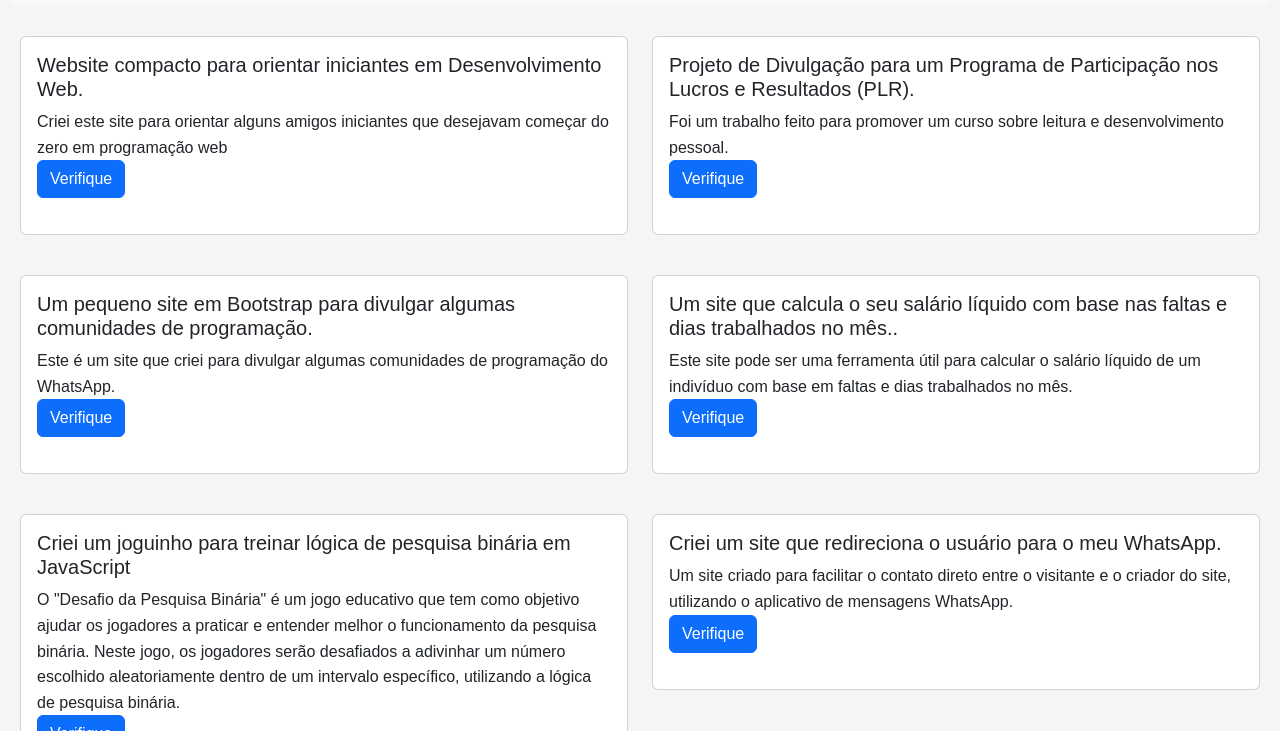
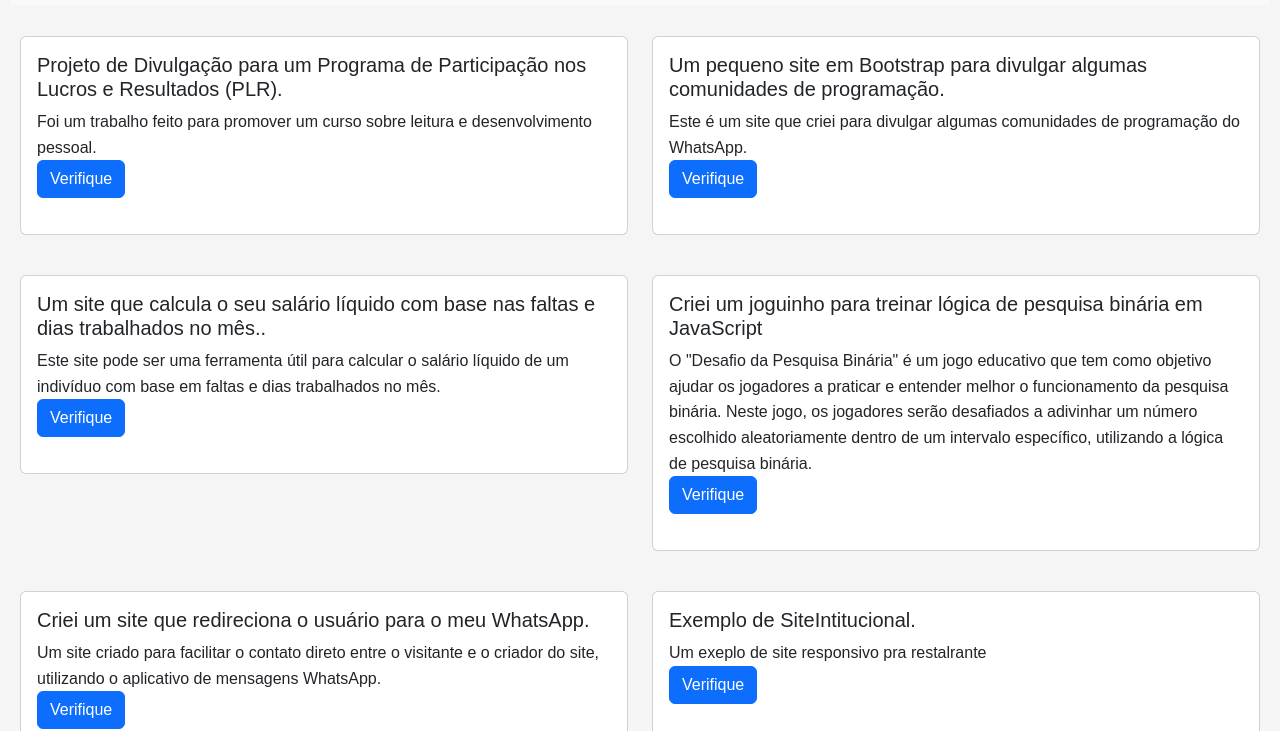
Before and after one commit to SilvioCruzDeveloper/Portifolio_Silvio_Cruz, a website: page index.html in a window 1280 px wide. Shown: the part 69-800 px from the top of the page. Drawn offline with nearby package versions, Linux system fonts and the light colour scheme.

Commit message:
atualizar links

```diff
--- a/index.html
+++ b/index.html
@@ -60,26 +60,6 @@
         <div class="Projetos">
           <div class="row justify-content-center">
             <!-- Centralizando a linha (row) -->
-            <div class="col-sm-6 mb-3 mb-sm-0">
-              <div class="card">
-                <div class="card-body">
-                  <h5 class="card-title">
-                    Website compacto para orientar iniciantes em Desenvolvimento
-                    Web.
-                  </h5>
-                  <p class="card-text">
-                    Criei este site para orientar alguns amigos iniciantes que
-                    desejavam começar do zero em programação web
-                  </p>
-                  <a
-                    href="https://iniciantes-em-progamacao-3z93fd2jb-silviocruzdeveloper.vercel.app/"
-                    class="btn btn-primary"
-                    target="_blank"
-                    >Verifique</a
-                  >
-                </div>
-              </div>
-            </div>
             <div class="col-sm-6">
               <div class="card">
                 <div class="card-body">
@@ -157,7 +137,7 @@
                     a lógica de pesquisa binária.
                   </p>
                   <a
-                    href="https://calculo-dias-de-trabalho-md6m.vercel.app/"
+                    href="https://logia-de-pesquisa-binaria.vercel.app/"
                     class="btn btn-primary"
                     target="_blank"
                     >Verifique</a
@@ -177,7 +157,7 @@
                     mensagens WhatsApp.
                   </p>
                   <a
-                    href="https://calculo-dias-de-trabalho-md6m.vercel.app/"
+                    href="https://meu-zapp.vercel.app/"
                     class="btn btn-primary"
                     target="_blank"
                     >Verifique</a
```
